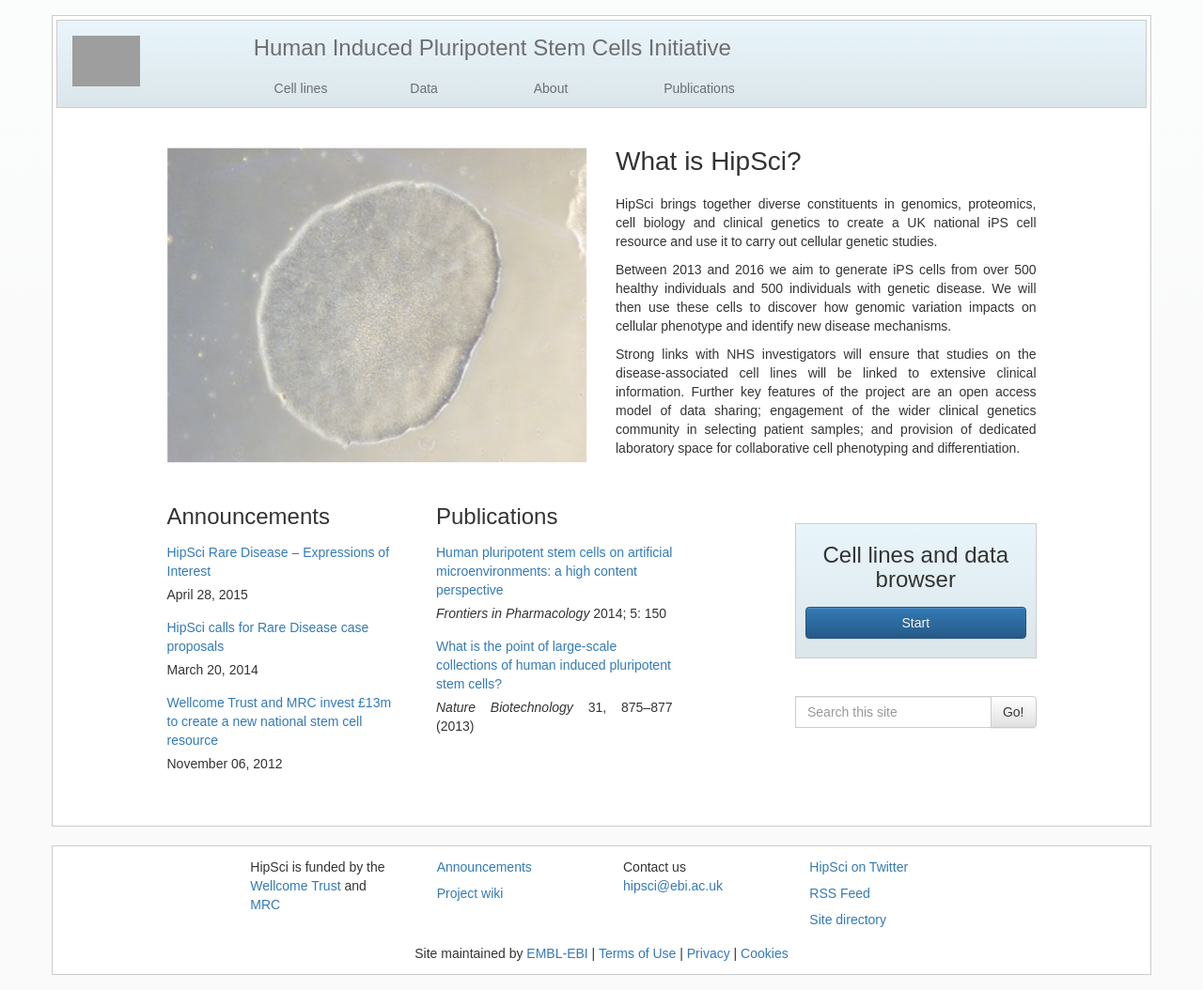
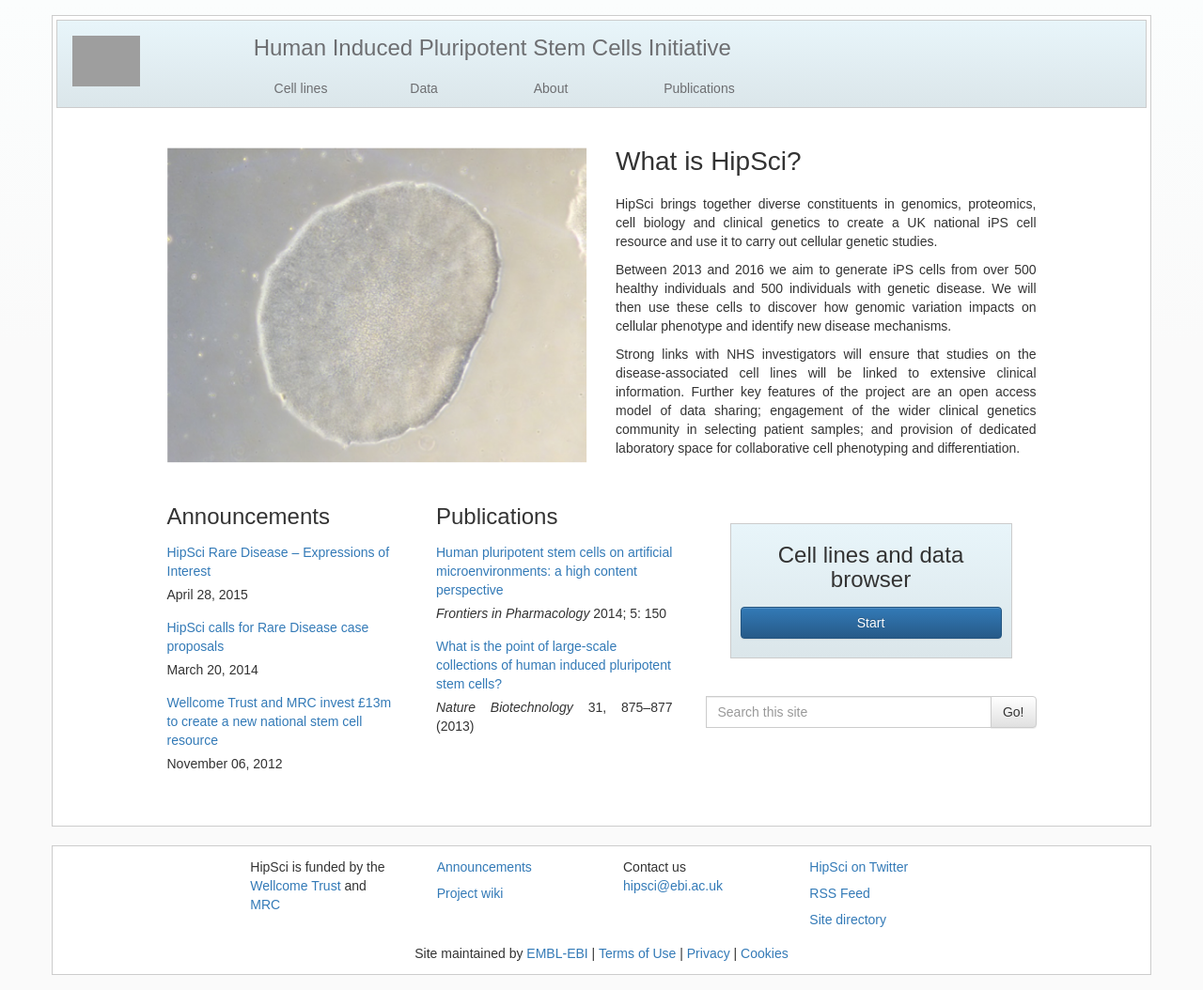
Before and after one commit to EMBL-EBI-GCA/gca_hipsci_website, a Jekyll site: the page built from index.html, in a window 1280 px wide. Shown: the whole page at 94% size. Built offline with Jekyll 4.4.1, drawn with Linux system fonts in a browser that asks for light colours; nearby versions of some CDN libraries; grey boxes are pictures that could not be loaded.

Commit message:
More styling

```diff
--- a/_includes/browser_button.html
+++ b/_includes/browser_button.html
@@ -1,4 +1,4 @@
-<div class="start-browser">
+<div class="start-browser center">
 <h3 class="text-center">{{include.text}}</h3>
 <a class="btn btn-primary btn-block" href="{{'/lines/#' | append: include.link | prepend: site.baseurl}}">{% if include.button_text %}{{ include.button_text}}{% else %}View in the HipSci data browser{% endif %}</a>
 </div>
--- a/index.html
+++ b/index.html
@@ -17,18 +17,18 @@ tags:
     <h1 class="post-title">What is HipSci?</h1>
     {{ about | markdownify }}
   </div>
-  <div class="col-lg-3 col-lg-offset-1 col-md-4 col-md-offset-1 col-sm-5 col-sm-offset-1 col-xs-6 wrapper">
+  <div class="col-lg-3 col-lg-offset-1 col-md-4 col-md-offset-0 col-sm-6 col-xs-6 wrapper">
   {% include announcements_panel.html %}
   </div>
-  <div class="col-lg-3 col-lg-offset-0 col-md-4 col-md-offset-2 col-sm-5 col-xs-6 wrapper">
+  <div class="col-lg-3 col-md-4 col-sm-6 col-xs-6 wrapper">
   {% include publications_panel.html %}
   </div>
-  <div class="col-lg-3 col-lg-offset-1 col-md-10 col-md-offset-1 col-sm-10 col-sm-offset-1 col-xs-11 col-xs-offset-1 wrapper">
+  <div class="col-lg-4 col-md-4 col-sm-12 col-xs-12 wrapper">
   <div class="row">
-  <div class="col-sm-6 col-lg-12 col-xs-6 wrapper">
+  <div class="col-sm-6 col-md-12 col-xs-6 wrapper">
   {% include browser_button.html text='Cell lines and data browser'  button_text='Start' link='/lines' %}
   </div>
-  <div class="col-sm-6 col-lg-12 col-xs-6 wrapper">
+  <div class="col-sm-6 col-md-12 col-xs-6 wrapper">
     {% include search_box.html %}
   </div>
   </div>
```
